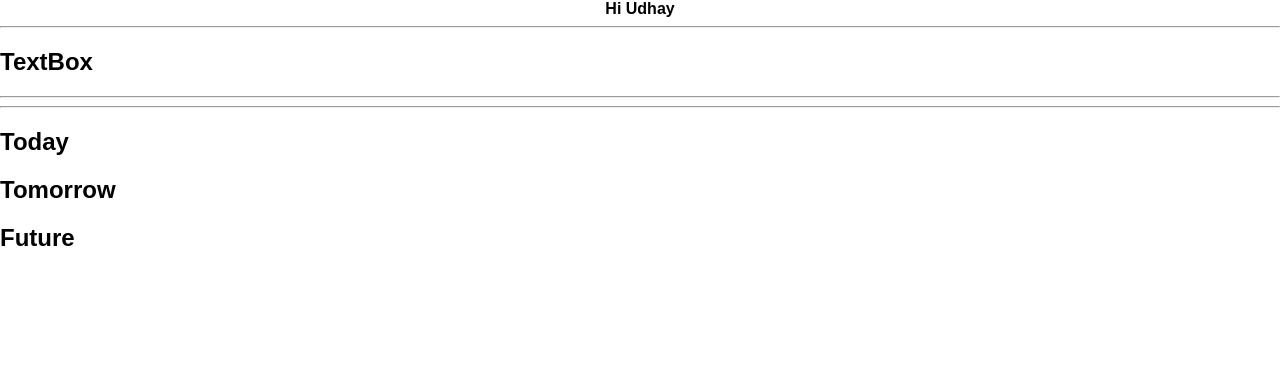
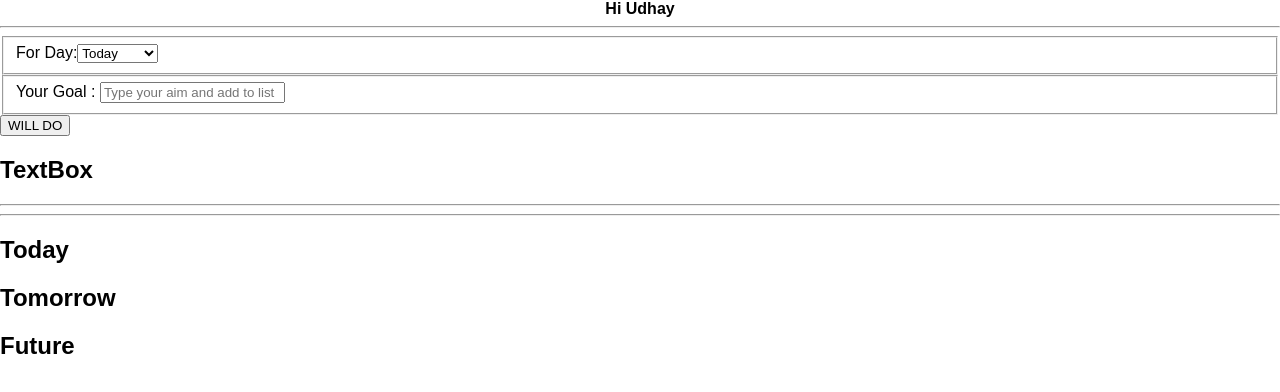
Before and after one commit to ruudhaya/day-planner, a React (Create React App) app: page / in a window 1280 px wide. Shown: the top 392 px of the page. Built offline with nearby package versions, Linux system fonts and the light colour scheme.

Commit message:
[Udhay] Text box component updated with content

```diff
--- a/src/App.js
+++ b/src/App.js
@@ -21,20 +21,23 @@ class App extends React.Component {
     this.deleteEntry = this.deleteEntry.bind(this);
   }
 
-  updateEntry(term, day) {
+  updateEntry(aim, day) {
+    console.log(this.state);
+    console.log(aim + " " + day);
     if (day === "Today") {
       this.setState({
-        Today: [...this.state.Today, term]
+        Today: [...this.state.Today, aim]
       });
     } else if (day === "Tomorrow") {
       this.setState({
-        Tomorrow: [...this.state.Tomorrow, term]
+        Tomorrow: [...this.state.Tomorrow, aim]
       });
     } else if (day === "Future") {
       this.setState({
-        Future: [...this.state.Future, term]
+        Future: [...this.state.Future, aim]
       });
     }
+    console.log(this.state);
   }
 
   deleteEntry(index, day) {
--- a/src/Components/Textbox.js
+++ b/src/Components/Textbox.js
@@ -1,9 +1,65 @@
 import React from "react";
 
 export class Textbox extends React.Component {
+  constructor(props) {
+    super(props);
+    this.state = {
+      aim: "",
+      day: "Today"
+    };
+    this.handleChange = this.handleChange.bind(this);
+    this.handleSelect = this.handleSelect.bind(this);
+    this.handleSubmit = this.handleSubmit.bind(this);
+  }
+
+  handleChange(e) {
+    this.setState({
+      aim: e.target.value
+    });
+  }
+
+  handleSelect(e) {
+    this.setState({
+      day: e.target.value
+    });
+  }
+
+  handleSubmit(e) {
+    e.preventDefault();
+    this.props.updateEntry(this.state.aim, this.state.day);
+    this.setState({
+      aim: ""
+    });
+  }
+
   render() {
     return (
-      <div>
+      <div className="container">
+        <form className="form" onSubmit={this.handleSubmit}>
+          <fieldset>
+            <label htmlFor="aim"> For Day:</label>
+            <select
+              value={this.state.day}
+              id="day"
+              onChange={this.state.handleSelect}
+            >
+              <option value="Today">Today</option>
+              <option value="Tomorrow">Tomorrow</option>
+              <option value="Future">Future</option>
+            </select>
+          </fieldset>
+          <fieldset>
+            <label> Your Goal : </label>
+            <input
+              id="aim"
+              value={this.state.aim}
+              type="text"
+              placeholder="Type your aim and add to list"
+              onChange={this.handleChange}
+            />
+          </fieldset>
+          <button>WILL DO</button>
+        </form>
         <h2>TextBox</h2>
         <hr />
       </div>
```
